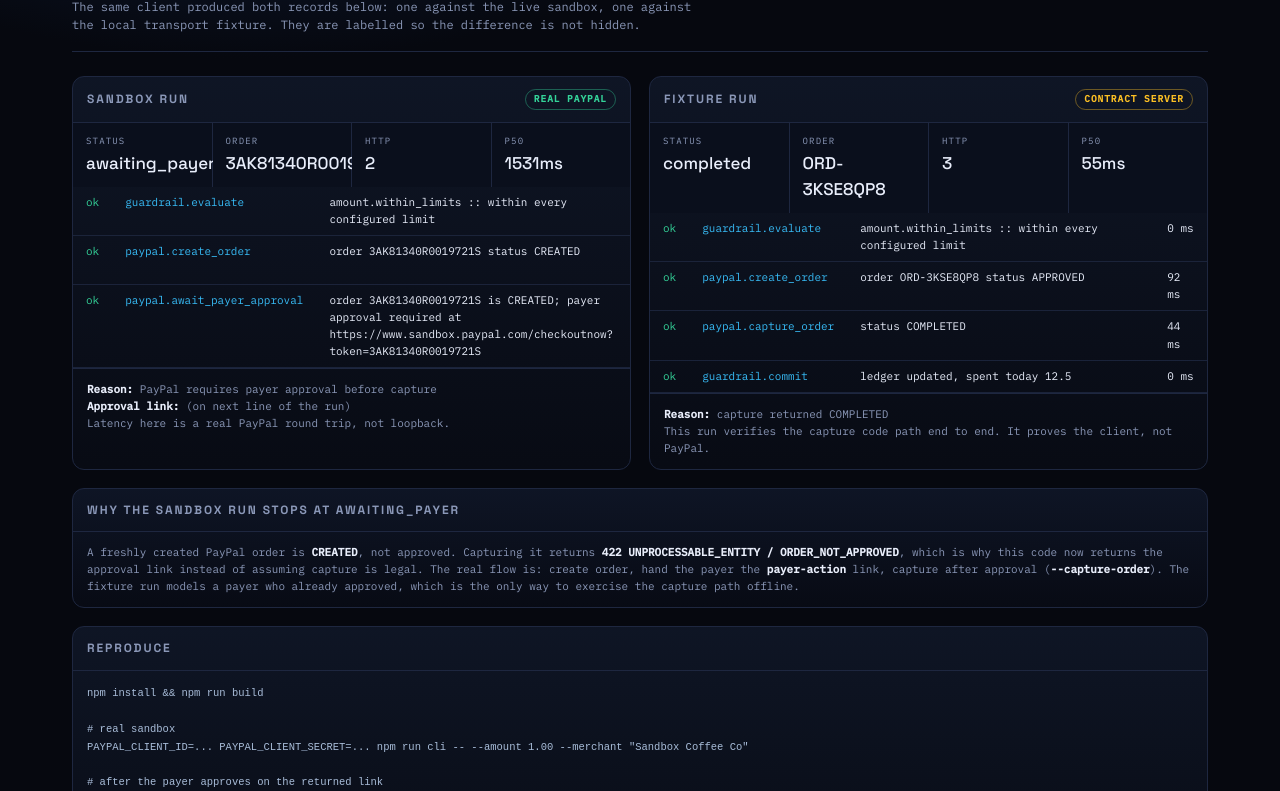
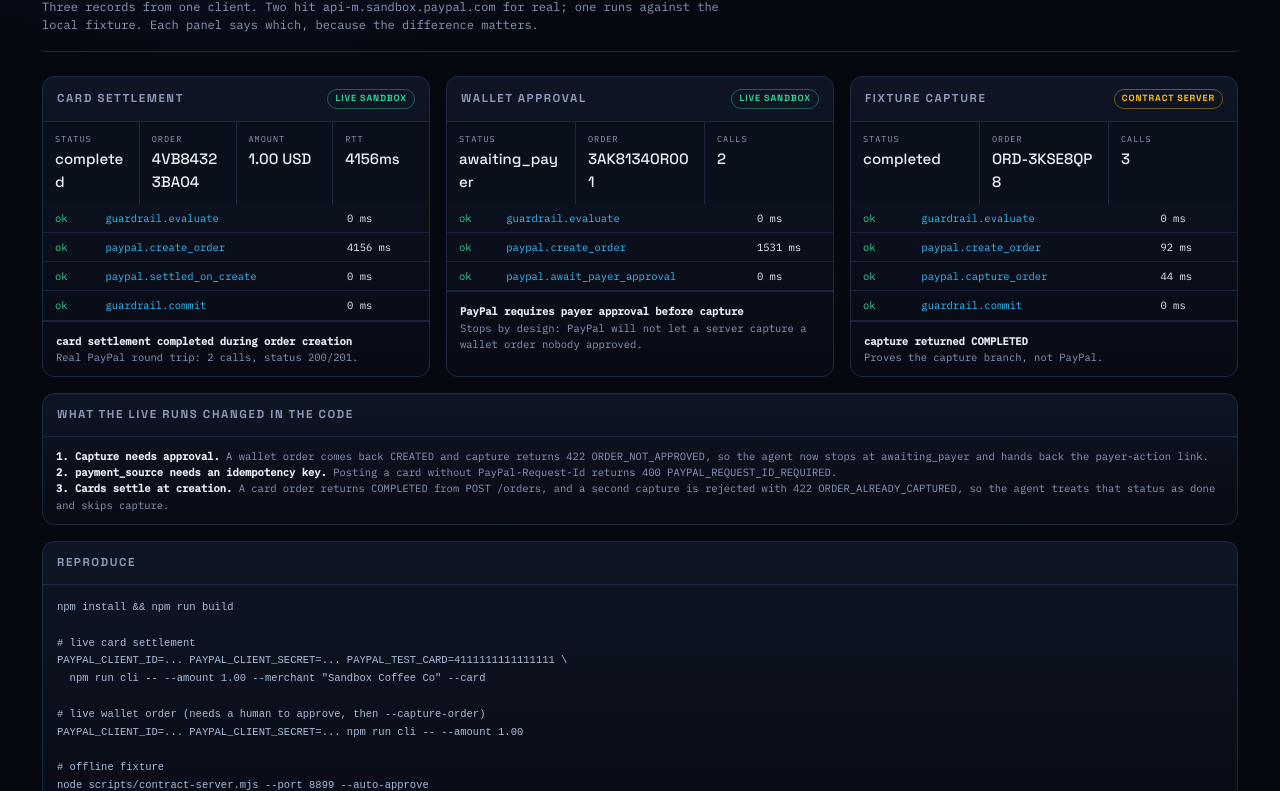
Before and after one commit to liutingqiu/paypal-agentic-checkout-sdk, a website: page index.html in a window 1280 px wide. Shown: the part 111-902 px from the top of the page. Drawn offline with Linux system fonts and the light colour scheme.

Commit message:
Complete a real sandbox settlement and fix the two assumptions the API broke
Live sandbox results:
- card order 4VB84323BA045715C returned 201 with status COMPLETED (1.00 USD), 2 HTTP calls
- wallet order 3AK81340R0019721S returned CREATED with a payer-action link

Three corrections the API demanded:
- payment_source requires PayPal-Request-Id, otherwise 400 PAYPAL_REQUEST_ID_REQUIRED
- a card order settles at creation, so capture must be skipped (422 ORDER_ALREADY_CAPTURED otherwise)
- a wallet order cannot be captured before payer approval, so the flow returns the approval link

data/ now holds three recorded runs (live card, live wallet, fixture) and index.html labels which
is which. The report keeps the wallet capture gap explicit instead of implying it completed.

```diff
--- /dev/null
+++ b/data/sandbox-card/metrics.json
@@ -0,0 +1,45 @@
+{
+  "status": "completed",
+  "reason": "card settlement completed during order creation",
+  "orderId": "4VB84323BA045715C",
+  "capturedAmount": "1.00",
+  "httpRequests": 2,
+  "httpStatuses": [
+    200,
+    201
+  ],
+  "retries": 0,
+  "latencyMs": {
+    "p50": 4156,
+    "max": 4156
+  },
+  "endpoint": "https://api-m.sandbox.paypal.com",
+  "wallMs": 4156,
+  "spentToday": 1,
+  "trace": [
+    {
+      "step": "guardrail.evaluate",
+      "ok": true,
+      "detail": "amount.within_limits :: within every configured limit",
+      "durationMs": 0
+    },
+    {
+      "step": "paypal.create_order",
+      "ok": true,
+      "detail": "order 4VB84323BA045715C status COMPLETED",
+      "durationMs": 4156
+    },
+    {
+      "step": "paypal.settled_on_create",
+      "ok": true,
+      "detail": "order 4VB84323BA045715C returned COMPLETED, capture not needed",
+      "durationMs": 0
+    },
+    {
+      "step": "guardrail.commit",
+      "ok": true,
+      "detail": "ledger updated, spent today 1",
+      "durationMs": 0
+    }
+  ]
+}
--- a/index.html
+++ b/index.html
@@ -2,32 +2,31 @@
 <html lang="en">
 <head>
 <meta charset="utf-8" /><meta name="viewport" content="width=device-width, initial-scale=1" />
-<title>Agent Checkout - two runs, one code path</title>
+<title>Agent Checkout - three recorded runs</title>
 <link href="https://fonts.googleapis.com/css2?family=IBM+Plex+Mono:wght@400;500&family=Space+Grotesk:wght@500;700&display=swap" rel="stylesheet" />
 <style>
 :root{--bg:#06080f;--panel:#0d1220;--line:#1e2740;--ink:#e9eefb;--muted:#8b98b8;--pp:#38bdf8;--ok:#34d399;--warn:#fbbf24}
 *{box-sizing:border-box;margin:0;padding:0}
 body{background:radial-gradient(900px 460px at 20% -10%,#10203f 0%,var(--bg) 62%);color:var(--ink);font-family:"IBM Plex Mono",monospace;line-height:1.55}
-.wrap{max-width:1180px;margin:0 auto;padding:32px 22px 70px}
+.wrap{max-width:1240px;margin:0 auto;padding:32px 22px 70px}
 header{display:flex;justify-content:space-between;flex-wrap:wrap;gap:14px;align-items:flex-end;border-bottom:1px solid var(--line);padding-bottom:16px}
 h1{font-family:"Space Grotesk",sans-serif;font-size:clamp(21px,3vw,34px)}h1 em{color:var(--pp);font-style:normal}
 .eyebrow{color:var(--muted);font-size:11px;letter-spacing:.2em;text-transform:uppercase}
-.sub{color:var(--muted);font-size:12px;margin-top:7px;max-width:640px}
-.cols{display:grid;grid-template-columns:1fr 1fr;gap:18px;margin-top:24px}
-@media(max-width:900px){.cols{grid-template-columns:1fr}}
+.sub{color:var(--muted);font-size:12px;margin-top:7px;max-width:680px}
+.cols{display:grid;grid-template-columns:repeat(3,1fr);gap:16px;margin-top:24px}
+@media(max-width:1000px){.cols{grid-template-columns:1fr}}
 .panel{background:linear-gradient(180deg,rgba(15,22,38,.95),rgba(8,11,20,.96));border:1px solid var(--line);border-radius:12px;overflow:hidden}
-.panel h2{font-family:"Space Grotesk",sans-serif;font-size:12px;letter-spacing:.16em;text-transform:uppercase;color:var(--muted);padding:12px 14px;border-bottom:1px solid var(--line);display:flex;justify-content:space-between;align-items:center}
-.tag{font-family:"IBM Plex Mono",monospace;font-size:9.5px;letter-spacing:.1em;border:1px solid var(--line);border-radius:999px;padding:2px 8px}
+.panel h2{font-family:"Space Grotesk",sans-serif;font-size:11.5px;letter-spacing:.14em;text-transform:uppercase;color:var(--muted);padding:12px 14px;border-bottom:1px solid var(--line);display:flex;justify-content:space-between;align-items:center;gap:8px}
+.tag{font-size:9px;letter-spacing:.1em;border:1px solid var(--line);border-radius:999px;padding:2px 7px;white-space:nowrap}
 .real{color:var(--ok);border-color:rgba(52,211,153,.4)}.fixture{color:var(--warn);border-color:rgba(251,191,36,.4)}
-.stats{display:grid;grid-template-columns:repeat(auto-fit,minmax(104px,1fr));gap:1px;background:var(--line)}
-.stat{background:#0a0f1c;padding:11px 13px}
-.stat .k{font-size:9px;letter-spacing:.13em;text-transform:uppercase;color:var(--muted)}
-.stat .v{font-family:"Space Grotesk",sans-serif;font-size:17px;margin-top:2px}
-table{width:100%;border-collapse:collapse;font-size:11px}
-td,th{padding:7px 13px;border-bottom:1px solid rgba(30,39,64,.85);text-align:left;vertical-align:top}
-th{color:var(--muted);font-size:9px;letter-spacing:.12em;text-transform:uppercase;font-weight:500}
+.stats{display:grid;grid-template-columns:repeat(auto-fit,minmax(92px,1fr));gap:1px;background:var(--line)}
+.stat{background:#0a0f1c;padding:10px 12px}
+.stat .k{font-size:8.5px;letter-spacing:.12em;text-transform:uppercase;color:var(--muted)}
+.stat .v{font-family:"Space Grotesk",sans-serif;font-size:15px;margin-top:2px;word-break:break-all}
+table{width:100%;border-collapse:collapse;font-size:10.5px}
+td,th{padding:6px 12px;border-bottom:1px solid rgba(30,39,64,.85);text-align:left;vertical-align:top}
 .ok{color:var(--ok)}.fail{color:var(--warn)}.step{color:var(--pp)}
-.note{padding:12px 14px;font-size:11px;color:var(--muted);border-top:1px solid var(--line)}.note b{color:var(--ink)}
+.note{padding:11px 13px;font-size:10.5px;color:var(--muted);border-top:1px solid var(--line)}.note b{color:var(--ink)}
 pre{font-size:10.5px;padding:14px;color:#a8bcd8;overflow:auto;line-height:1.7}
 footer{margin-top:26px;border-top:1px solid var(--line);padding-top:14px;color:var(--muted);font-size:11px;display:flex;gap:16px;flex-wrap:wrap}
 a{color:var(--pp);text-decoration:none}a:hover{text-decoration:underline}
@@ -39,38 +38,47 @@
     <div>
       <div class="eyebrow">PayPal AI Hackathon &middot; Orders v2</div>
       <h1>Agent <em>Checkout</em></h1>
-      <p class="sub">The same client produced both records below: one against the live sandbox, one against the local transport fixture. They are labelled so the difference is not hidden.</p>
+      <p class="sub">Three records from one client. Two hit api-m.sandbox.paypal.com for real; one runs against the local fixture. Each panel says which, because the difference matters.</p>
     </div>
   </header>
   <div class="cols">
     <div class="panel">
-      <h2><span>Sandbox run</span><span class="tag real">real paypal</span></h2>
-      <div class="stats" id="statsReal"></div>
-      <table><tbody id="traceReal"></tbody></table>
-      <div class="note" id="noteReal"></div>
+      <h2><span>Card settlement</span><span class="tag real">live sandbox</span></h2>
+      <div class="stats" id="s1"></div>
+      <table><tbody id="t1"></tbody></table>
+      <div class="note" id="n1"></div>
     </div>
     <div class="panel">
-      <h2><span>Fixture run</span><span class="tag fixture">contract server</span></h2>
-      <div class="stats" id="statsFix"></div>
-      <table><tbody id="traceFix"></tbody></table>
-      <div class="note" id="noteFix"></div>
+      <h2><span>Wallet approval</span><span class="tag real">live sandbox</span></h2>
+      <div class="stats" id="s2"></div>
+      <table><tbody id="t2"></tbody></table>
+      <div class="note" id="n2"></div>
+    </div>
+    <div class="panel">
+      <h2><span>Fixture capture</span><span class="tag fixture">contract server</span></h2>
+      <div class="stats" id="s3"></div>
+      <table><tbody id="t3"></tbody></table>
+      <div class="note" id="n3"></div>
     </div>
   </div>
-  <div class="panel" style="margin-top:18px">
-    <h2>Why the sandbox run stops at awaiting_payer</h2>
+  <div class="panel" style="margin-top:16px">
+    <h2>What the live runs changed in the code</h2>
     <div class="note" style="border-top:none">
-      A freshly created PayPal order is <b>CREATED</b>, not approved. Capturing it returns <b>422 UNPROCESSABLE_ENTITY / ORDER_NOT_APPROVED</b>, which is why this code now returns the approval link instead of assuming capture is legal. The real flow is: create order, hand the payer the <b>payer-action</b> link, capture after approval (<b>--capture-order</b>). The fixture run models a payer who already approved, which is the only way to exercise the capture path offline.
+      <b>1. Capture needs approval.</b> A wallet order comes back CREATED and capture returns 422 ORDER_NOT_APPROVED, so the agent now stops at awaiting_payer and hands back the payer-action link.<br>
+      <b>2. payment_source needs an idempotency key.</b> Posting a card without PayPal-Request-Id returns 400 PAYPAL_REQUEST_ID_REQUIRED.<br>
+      <b>3. Cards settle at creation.</b> A card order returns COMPLETED from POST /orders, and a second capture is rejected with 422 ORDER_ALREADY_CAPTURED, so the agent treats that status as done and skips capture.
     </div>
   </div>
-  <div class="panel" style="margin-top:18px">
+  <div class="panel" style="margin-top:16px">
     <h2>Reproduce</h2>
     <pre>npm install &amp;&amp; npm run build
 
-# real sandbox
-PAYPAL_CLIENT_ID=... PAYPAL_CLIENT_SECRET=... npm run cli -- --amount 1.00 --merchant "Sandbox Coffee Co"
+# live card settlement
+PAYPAL_CLIENT_ID=... PAYPAL_CLIENT_SECRET=... PAYPAL_TEST_CARD=4111111111111111 \
+  npm run cli -- --amount 1.00 --merchant "Sandbox Coffee Co" --card
 
-# after the payer approves on the returned link
-PAYPAL_CLIENT_ID=... PAYPAL_CLIENT_SECRET=... npm run cli -- --capture-order &lt;ORDER_ID&gt;
+# live wallet order (needs a human to approve, then --capture-order)
+PAYPAL_CLIENT_ID=... PAYPAL_CLIENT_SECRET=... npm run cli -- --amount 1.00
 
 # offline fixture
 node scripts/contract-server.mjs --port 8899 --auto-approve
@@ -85,25 +93,22 @@
 <script>
 function stat(u,v){return "<div class=\"stat\"><div class=\"k\">"+u+"</div><div class=\"v\">"+v+"</div></div>";}
 function rows(trace){return (trace||[]).map(function(s){
-  return "<tr><td>"+(s.ok?"<span class=\"ok\">ok</span>":"<span class=\"fail\">stop</span>")+"</td><td class=\"step\">"+s.step+"</td><td>"+s.detail+"</td><td>"+s.durationMs+" ms</td></tr>";
-}).join("")||"<tr><td colspan=\"4\">no trace</td></tr>";}
-async function load(path){try{return await (await fetch(path)).json();}catch(e){return {};}}
+  return "<tr><td>"+(s.ok?"<span class=\"ok\">ok</span>":"<span class=\"fail\">stop</span>")+"</td><td class=\"step\">"+s.step+"</td><td>"+s.durationMs+" ms</td></tr>";
+}).join("")||"<tr><td colspan=\"3\">no trace</td></tr>";}
+async function load(p){try{return await (await fetch(p)).json();}catch(e){return {};}}
 async function boot(){
-  var real=await load("data/sandbox/metrics.json");
+  var card=await load("data/sandbox-card/metrics.json");
+  var wallet=await load("data/sandbox/metrics.json");
   var fix=await load("data/contract/metrics.json");
-  var latR=real.latencyMs||{}, latF=fix.latencyMs||{};
-  document.getElementById("statsReal").innerHTML=[
-    stat("status",real.status||"-"),stat("order",(real.orderId||"-").slice(0,13)),
-    stat("http",(real.httpRequests||0)),stat("p50",(latR.p50||0)+"ms")
-  ].join("");
-  document.getElementById("traceReal").innerHTML=rows(real.trace);
-  document.getElementById("noteReal").innerHTML="<b>Reason:</b> "+(real.reason||"-")+"<br><b>Approval link:</b> "+(real.approvalUrl||"(on next line of the run)")+"<br>Latency here is a real PayPal round trip, not loopback.";
-  document.getElementById("statsFix").innerHTML=[
-    stat("status",fix.status||"-"),stat("order",(fix.orderId||"-").slice(0,13)),
-    stat("http",(fix.httpRequests||0)),stat("p50",(latF.p50||0)+"ms")
-  ].join("");
-  document.getElementById("traceFix").innerHTML=rows(fix.trace);
-  document.getElementById("noteFix").innerHTML="<b>Reason:</b> "+(fix.reason||"-")+"<br>This run verifies the capture code path end to end. It proves the client, not PayPal.";
+  document.getElementById("s1").innerHTML=[stat("status",card.status||"-"),stat("order",(card.orderId||"-").slice(0,12)),stat("amount",(card.capturedAmount||"-")+" USD"),stat("rtt",(card.latencyMs&&card.latencyMs.p50||0)+"ms")].join("");
+  document.getElementById("t1").innerHTML=rows(card.trace);
+  document.getElementById("n1").innerHTML="<b>"+(card.reason||"-")+"</b><br>Real PayPal round trip: "+(card.httpRequests||0)+" calls, status "+(card.httpStatuses||[]).join("/")+".";
+  document.getElementById("s2").innerHTML=[stat("status",wallet.status||"-"),stat("order",(wallet.orderId||"-").slice(0,12)),stat("calls",wallet.httpRequests||0)].join("");
+  document.getElementById("t2").innerHTML=rows(wallet.trace);
+  document.getElementById("n2").innerHTML="<b>"+(wallet.reason||"-")+"</b><br>Stops by design: PayPal will not let a server capture a wallet order nobody approved.";
+  document.getElementById("s3").innerHTML=[stat("status",fix.status||"-"),stat("order",(fix.orderId||"-").slice(0,12)),stat("calls",fix.httpRequests||0)].join("");
+  document.getElementById("t3").innerHTML=rows(fix.trace);
+  document.getElementById("n3").innerHTML="<b>"+(fix.reason||"-")+"</b><br>Proves the capture branch, not PayPal.";
 }
 boot();
 </script>
--- a/src/cli.ts
+++ b/src/cli.ts
@@ -57,7 +57,10 @@
     return captured.status === "COMPLETED" ? 0 : 1;
   }
 
-  const result = await agent.purchase({ amount, currency: "USD", merchant, purpose }, { approved });
+  const card = process.argv.includes("--card")
+    ? { number: process.env.PAYPAL_TEST_CARD ?? "4032039899785273", expiry: "2030-12", securityCode: "123", billingName: "Sandbox Agent" }
+    : undefined;
+  const result = await agent.purchase({ amount, currency: "USD", merchant, purpose }, { approved, card });
   const wallMs = Date.now() - started;
 
   const durations = records.map((record) => Number(record.durationMs)).sort((a, b) => a - b);
```
Also changed, not shown: data/sandbox-card/requests.json (added, +16 -0 lines), data/sandbox-card/result.json (added, +32 -0 lines), docs/technical-report.md (+48 -48 lines), src/agent.ts (+36 -3 lines), src/paypal/client.ts (+29 -2 lines), README.md, dist/agent.d.ts, dist/agent.js, dist/cli.js, dist/paypal/client.d.ts, dist/paypal/client.js, 4 other files.
